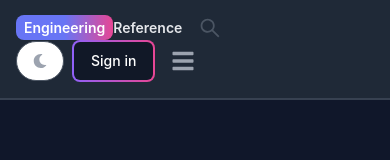
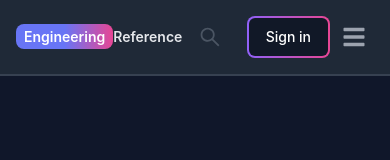
Before and after one commit to rajsingho3/The-CS-Corner, a React (Vite) app in the folder client/: page / in a window 390 px wide. Shown: the top 160 px of the page. Built offline with nearby package versions, Linux system fonts and the light colour scheme; no server answers.

Commit message:
Refactor Header component to reduce gap in button layout and hide dark mode toggle on small screens

```diff
--- a/client/src/components/Header.jsx
+++ b/client/src/components/Header.jsx
@@ -115,10 +115,12 @@
                     </Link>
                 </Navbar.Link>
             </Navbar.Collapse>
-            <div className='flex items-center gap-2'>
-                <Button className='w-12 h-10 flex justify-center items-center' color='gray' pill size='sm' onClick={() => dispatch(toggleTheme())}>
-                    {theme === 'light' ? <FaSun /> : <FaMoon />}
-                </Button>
+            <div className='flex items-center gap-1'> {/* Reduced gap from 2 to 1 */}
+                {!isSmallScreen && ( // Hide dark mode button on small screens
+                    <Button className='w-12 h-10 flex justify-center items-center' color='gray' pill size='sm' onClick={() => dispatch(toggleTheme())}>
+                        {theme === 'light' ? <FaSun /> : <FaMoon />}
+                    </Button>
+                )}
                 {currentUser ? (
                     <Dropdown arrowIcon={false} inline label={<Avatar
                         alt='User'
```
